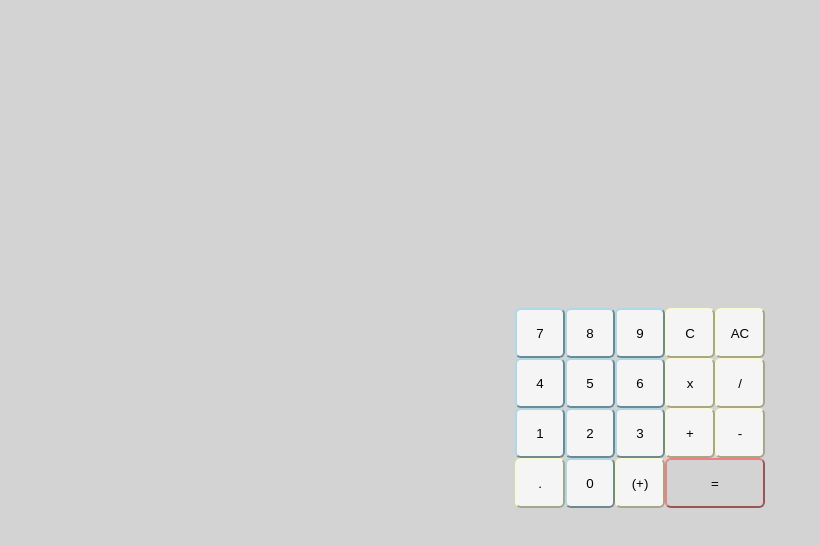
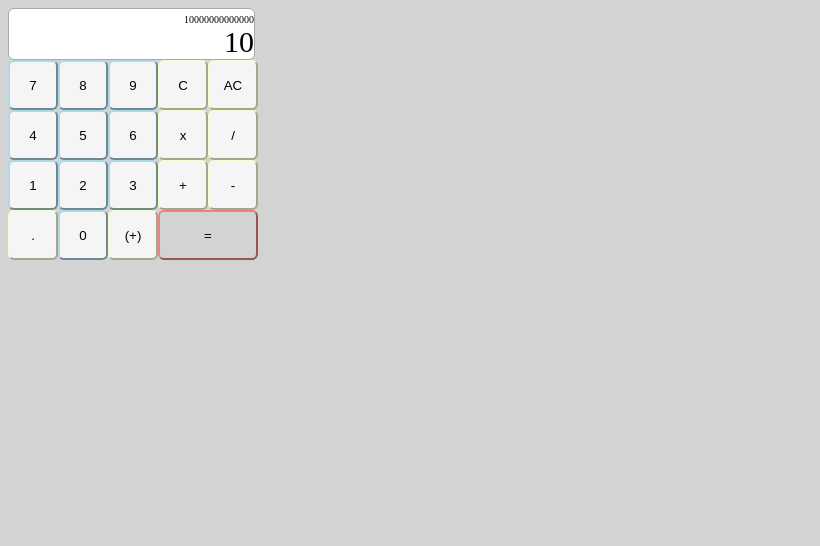
Before and after one commit to OhNoItsOri/calculator, a plain HTML site: page index.html in a window 1280 px wide. Shown: the whole page, without its empty margins (0-820 px from the left). Drawn offline with Linux system fonts and the light colour scheme.

Commit message:
some other css stuff

```diff
--- a/index.html
+++ b/index.html
@@ -9,6 +9,11 @@
     <title>Calculator</title>
 </head>
 <body>
+    <div class="calculator">
+        <div class="screen-container">
+            <div class="previous">10000000000000</div>
+            <div class="current">10</div>
+        </div>
         <div class="calculator-grid">
             <button class="btn btn-outline-primary number">7</button>
             <button class="btn btn-outline-primary number">8</button>
@@ -30,6 +35,7 @@
             <button class="btn btn-outline-secondary operator">(+)</button>
             <button class="btn btn-outline-tertiary large-btn equal">=</button>
         </div>
+    </div>
     <script src="main.js"></script>
 </body>
 </html>
--- a/style.css
+++ b/style.css
@@ -6,13 +6,37 @@ body {
     background: lightgrey;
 }
 
+.calculator {
+    width: 250px;
+    height: auto;
+    justify-content: center;
+    align-content: center;
+}
+.screen-container {
+    display: flex;
+    flex-direction: column;
+    justify-content: flex-end;
+    align-items: flex-end;
+    background: white;
+    width: 245px;
+    height: 50px;
+    border-radius: 6px;
+    border: 1.5px solid darkgrey;
+
+}
+
 .calculator-grid {
     display: grid;
-    justify-content: center;
-    align-content: center;
     grid-template-columns: repeat(5, 50px);
     grid-template-rows: repeat(4, 50px);
-    min-height: 100vh;
+}
+
+.previous {
+    font-size: 10px;
+}
+
+.current {
+    font-size: 30px;
 }
 
 .large-btn {
```
Lines whose indentation alone changed are shown as unchanged.
